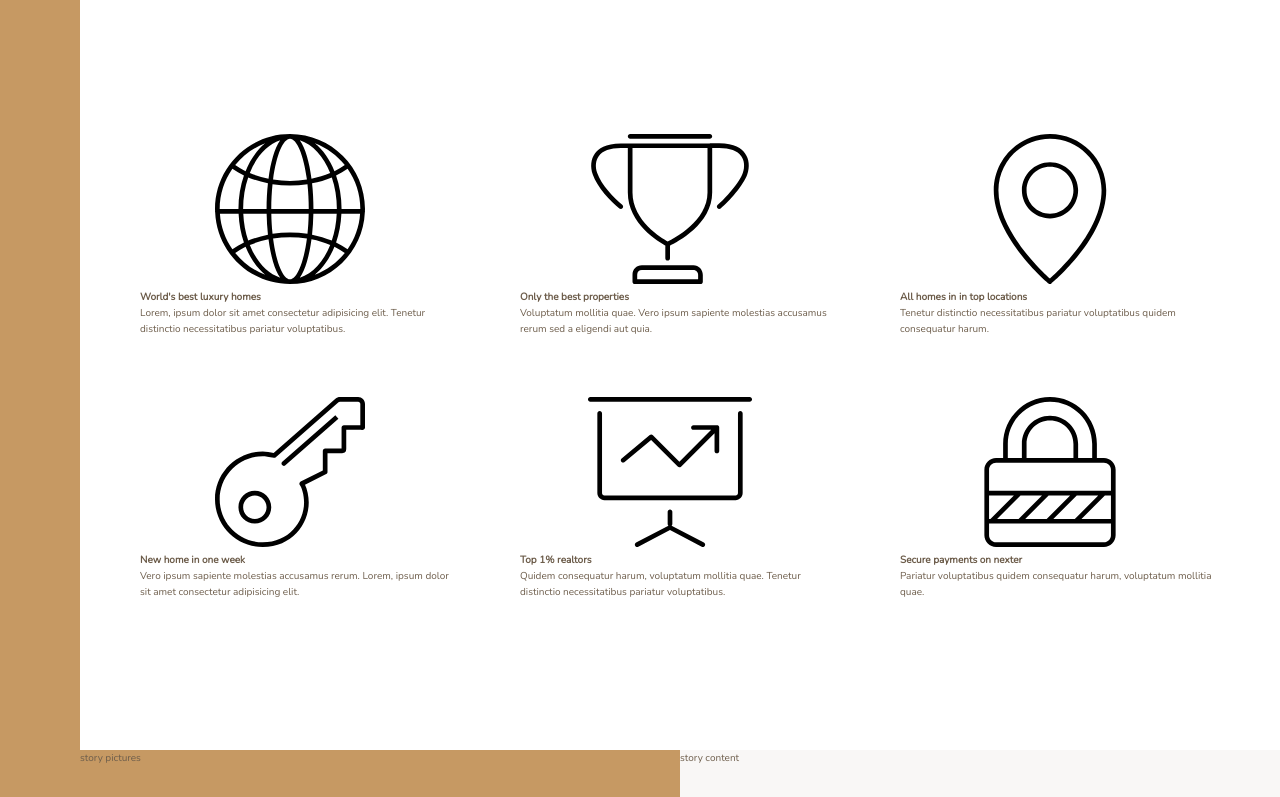
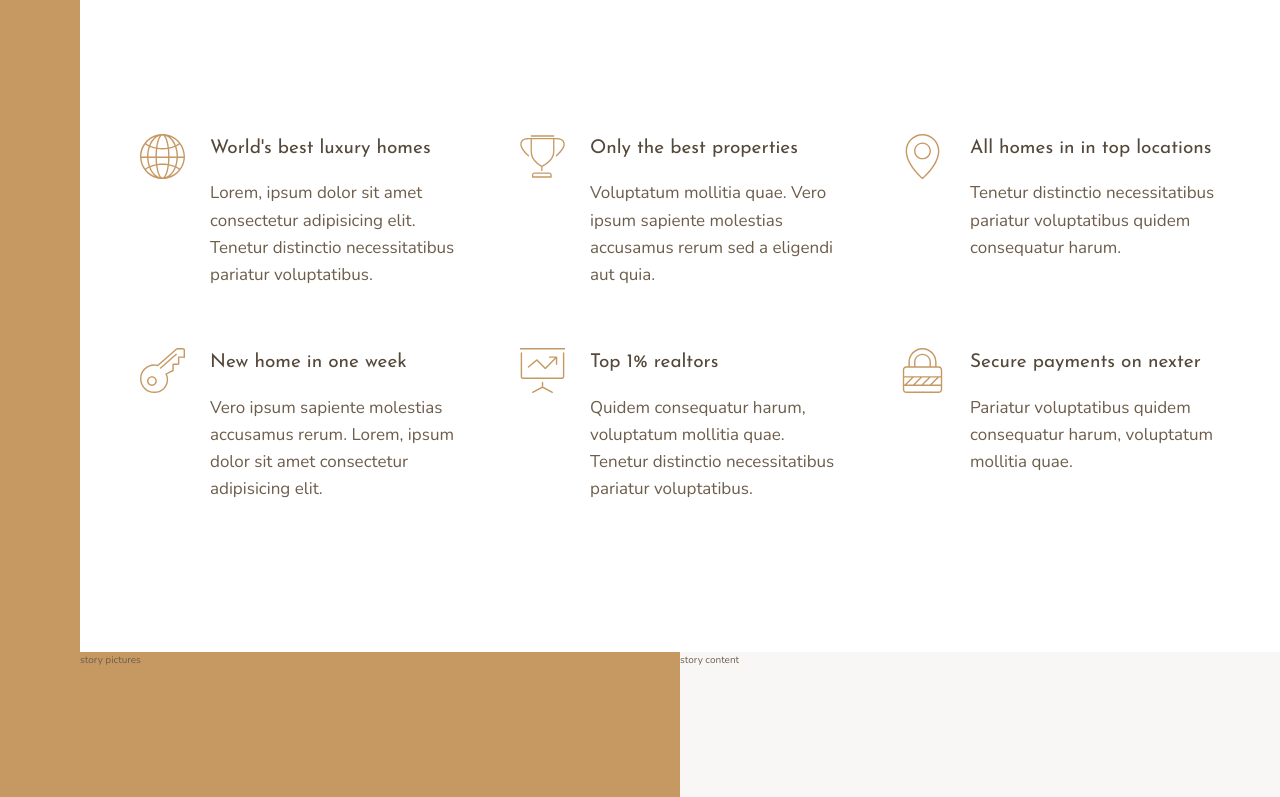
Before and after one commit to saraiknight/Nexter, a website: page index.html in a window 1280 px wide. Shown: the part 656-1453 px from the top of the page. Drawn offline with nearby package versions, Linux system fonts and the light colour scheme.

Commit message:
build features section

```diff
--- a/index.html
+++ b/index.html
@@ -23,7 +23,7 @@
         <svg class="feature__icon">
           <use xlink:href="img/sprite.svg#icon-global"></use>
         </svg>
-        <h4 class="heading-4">World's best luxury homes</h4>
+        <h4 class="heading-4 heading-4--dark">World's best luxury homes</h4>
         <p class="feature__text">
           Lorem, ipsum dolor sit amet consectetur adipisicing elit. Tenetur
           distinctio necessitatibus pariatur voluptatibus.
@@ -33,7 +33,7 @@
         <svg class="feature__icon">
           <use xlink:href="img/sprite.svg#icon-trophy"></use>
         </svg>
-        <h4 class="heading-4">Only the best properties</h4>
+        <h4 class="heading-4 heading-4--dark">Only the best properties</h4>
         <p class="feature__text">
           Voluptatum mollitia quae. Vero ipsum sapiente molestias accusamus
           rerum sed a eligendi aut quia.
@@ -43,7 +43,7 @@
         <svg class="feature__icon">
           <use xlink:href="img/sprite.svg#icon-map-pin"></use>
         </svg>
-        <h4 class="heading-4">All homes in in top locations</h4>
+        <h4 class="heading-4 heading-4--dark">All homes in in top locations</h4>
         <p class="feature__text">
           Tenetur distinctio necessitatibus pariatur voluptatibus quidem
           consequatur harum.
@@ -53,7 +53,7 @@
         <svg class="feature__icon">
           <use xlink:href="img/sprite.svg#icon-key"></use>
         </svg>
-        <h4 class="heading-4">New home in one week</h4>
+        <h4 class="heading-4 heading-4--dark">New home in one week</h4>
         <p class="feature__text">
           Vero ipsum sapiente molestias accusamus rerum. Lorem, ipsum dolor sit
           amet consectetur adipisicing elit.
@@ -64,7 +64,7 @@
         <svg class="feature__icon">
           <use xlink:href="img/sprite.svg#icon-presentation"></use>
         </svg>
-        <h4 class="heading-4">Top 1% realtors</h4>
+        <h4 class="heading-4 heading-4--dark">Top 1% realtors</h4>
         <p class="feature__text">
           Quidem consequatur harum, voluptatum mollitia quae. Tenetur distinctio
           necessitatibus pariatur voluptatibus.
@@ -74,7 +74,7 @@
         <svg class="feature__icon">
           <use xlink:href="img/sprite.svg#icon-lock"></use>
         </svg>
-        <h4 class="heading-4">Secure payments on nexter</h4>
+        <h4 class="heading-4 heading-4--dark">Secure payments on nexter</h4>
         <p class="feature__text">
           Pariatur voluptatibus quidem consequatur harum, voluptatum mollitia
           quae.
--- a/sass/_features.scss
+++ b/sass/_features.scss
@@ -4,7 +4,26 @@
   margin: 15rem 0;
 
   display: grid;
-  grid-template-columns: repeat(3, 1fr);
+  // grid-template-columns: repeat(3, 1fr);
+  grid-template-columns: repeat(auto-fit, minmax(25rem, 1fr)); //to make it responsive without media query
   grid-template-rows: auto auto;
   grid-gap: 6rem;
+  align-items: start;
 }
+
+.feature {
+  display: grid;
+  grid-template-columns: min-content 1fr;
+  grid-row-gap: 1.5rem;
+  grid-column-gap: 2.5rem;
+  &__icon {
+    fill: $color-primary;
+    height: 4.5rem;
+    width: 4.5rem;
+    grid-row: 1 / span 2; //(span 2) because -1 not the end of the grid but the end of explicit grid.
+    transform: translateY(-1 rem);
+  }
+  &__text {
+    font-size: 1.7rem;
+  }
+}
--- a/sass/_typography.scss
+++ b/sass/_typography.scss
@@ -0,0 +1,24 @@
+%heading {
+  font-family: $font-display;
+  font-weight: 400;
+}
+
+.heading-1 {
+  @extend %heading;
+}
+.heading-2 {
+  @extend %heading;
+}
+.heading-3 {
+  @extend %heading;
+}
+.heading-4 {
+  @extend %heading;
+  font-size: 1.9rem;
+  &--light {
+    color: $color-grey-light-1;
+  }
+  &--dark {
+    color: $color-grey-dark-1;
+  }
+}
```
Also changed, not shown: css/style.css.
